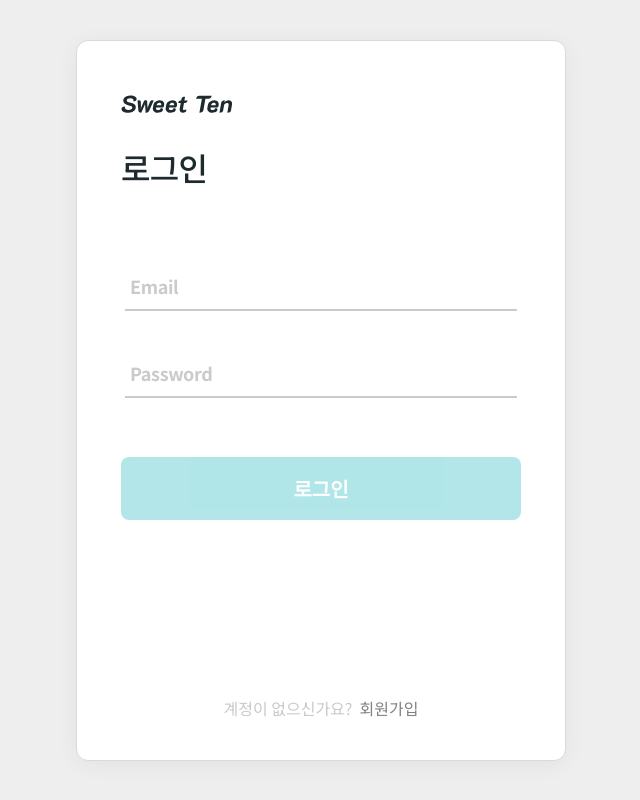
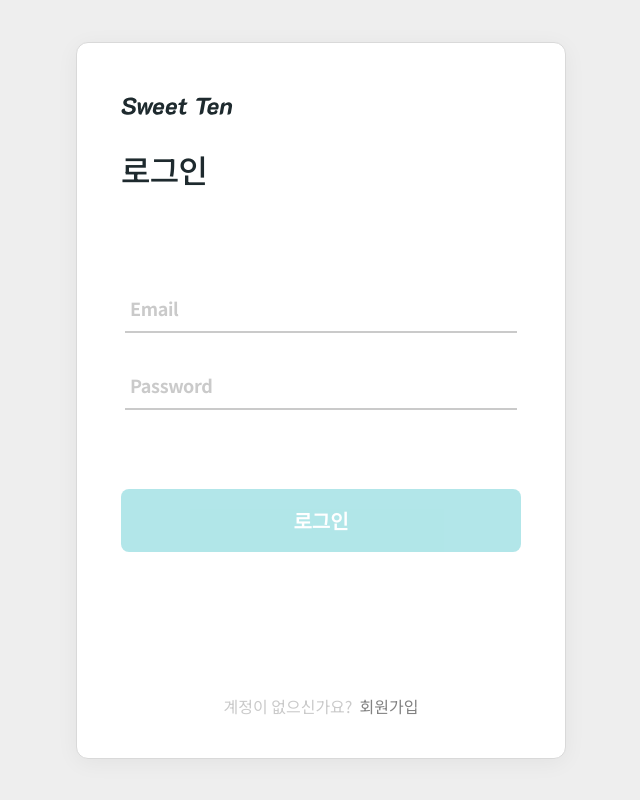
Before and after one commit to Dev-FE-3/toy-project2-team2, a React (Vite) app: page /login in a window 1280 px wide. Shown: the whole page, without its empty margins (319-959 px from the left). Built offline with nearby package versions, Linux system fonts and the light colour scheme; a web font is replaced by a local one.

Commit message:
Fix : Login 페이지 style  수정

```diff
--- a/src/pages/login/Login.jsx
+++ b/src/pages/login/Login.jsx
@@ -39,9 +39,6 @@ const Wrapper = styled.div`
 
 const LoginBox = styled.div`
   width: 400px;
-  /* height: 630px; */
-  /* min-width: 300px; */
-  /* min-height: 630px; */
   padding: 44px;
   background-color: var(--white);
   border-radius: 12px;
@@ -50,10 +47,7 @@ const LoginBox = styled.div`
 `;
 
 const Form = styled.form`
-  margin-top: 90px;
-  /* display: flex;
-  flex-direction: column;
-  gap: 10px; */
+  margin-top: 110px;
   width: 100%;
 
   .loginBtn {
@@ -62,13 +56,10 @@ const Form = styled.form`
 `;
 
 const Error = styled.span`
-  font-size: var(--font-size-small);
-  display: inline-block;
-  margin-top: 10px;
-  font-weight: 600;
+  font-size: var(--font-size-samll);
+  font-weight: 500;
   color: var(--red);
   padding-left: 10px;
-  height: 18px;
   visibility: ${(props) => (props.$hasError ? "visible" : "hidden")};
 `;
 
@@ -78,22 +69,17 @@ const Logo = styled.img`
 `;
 
 const InputWrapper = styled.div`
-  /* display: flex;
-  flex-direction: column;
-  justify-content: space-around;
-  gap: 10px; */
-  margin-bottom: 30px;
+  margin-bottom: 40px;
 `;
 const Switcher = styled.div`
   color: var(--text-disabled-2);
   text-align: center;
   width: 100%;
-  margin-top: 180px;
+  margin-top: 146px;
 `;
-const InputAndError = styled.div`
-  & + & {
-    margin-top: 20px;
-  }
+const ErrorWrapper = styled.div`
+  padding-top: 5px;
+  height: 34px;
 `;
 
 const Login = () => {
@@ -118,9 +104,9 @@ const Login = () => {
     if (name === "email") {
       setEmail(value);
 
-      const valid = /^[a-zA-Z0-9._%+-]+@[a-zA-Z0-9.-]+\.[a-zA-Z]{2,}$/.test(
-        value
-      );
+      const valid =
+        /^[a-zA-Z0-9._%+-]+@[a-zA-Z0-9.-]+\.[a-zA-Z]{2,}$/.test(value) ||
+        value === "";
       setEmailValid(valid);
 
       if (!valid) {
@@ -182,7 +168,6 @@ const Login = () => {
         <PageTitle title="로그인" className="login" />
         <Form onSubmit={onSubmit}>
           <InputWrapper>
-            <InputAndError>
             <LoginInput
               onChange={onChange}
               name="email"
@@ -190,11 +175,11 @@ const Login = () => {
               placeholder="Email"
               error={error.email || error.common}
             />
+            <ErrorWrapper>
               <Error $hasError={!!(error.email || error.common)}>
                 {error.email || error.common || " "}
               </Error>
-            </InputAndError>
-            <InputAndError>
+            </ErrorWrapper>
             <LoginInput
               onChange={onChange}
               name="password"
@@ -203,10 +188,10 @@ const Login = () => {
               type="password"
               error={error.common}
             />
+            <ErrorWrapper>
               <Error $hasError={!!error.common}>{error.common || " "}</Error>
-            </InputAndError>
+            </ErrorWrapper>
           </InputWrapper>
-
           <Button
             className="loginBtn"
             type="submit"
--- a/src/shared/components/styles/GlobalStyle.jsx
+++ b/src/shared/components/styles/GlobalStyle.jsx
@@ -59,7 +59,6 @@ const GlobalStyle = createGlobalStyle`
 
 	body {
 		font-family: 'Noto Sans KR', sans-serif;
-		overflow: hidden; // 위 아래 스크롤 방지
     }
 
 	input {
```
Lines whose indentation alone changed are shown as unchanged.
